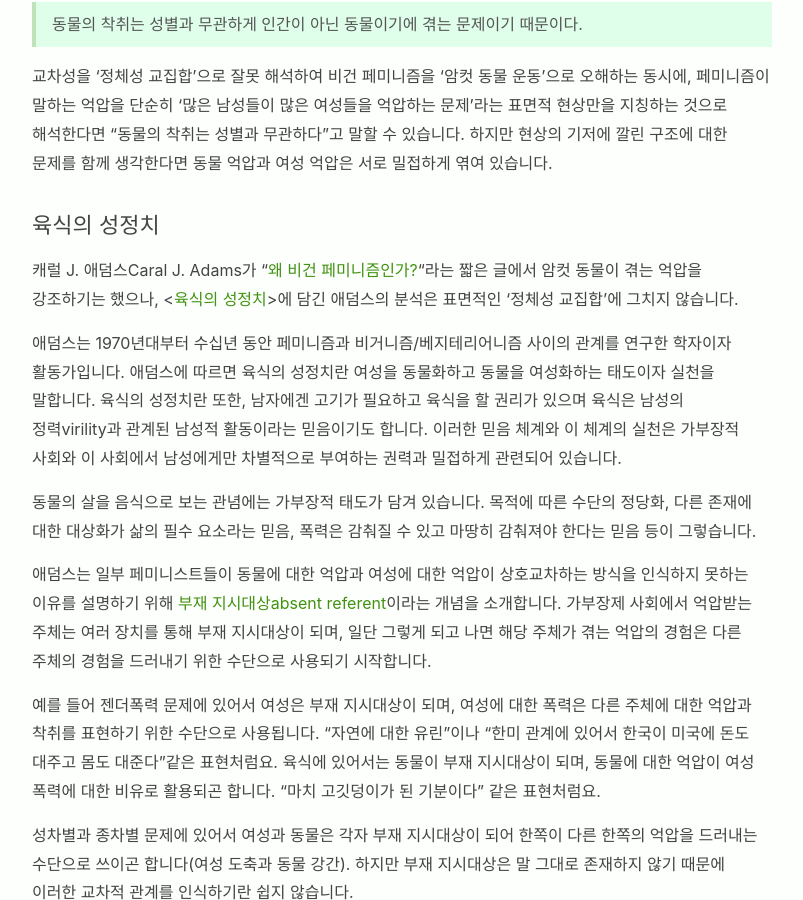
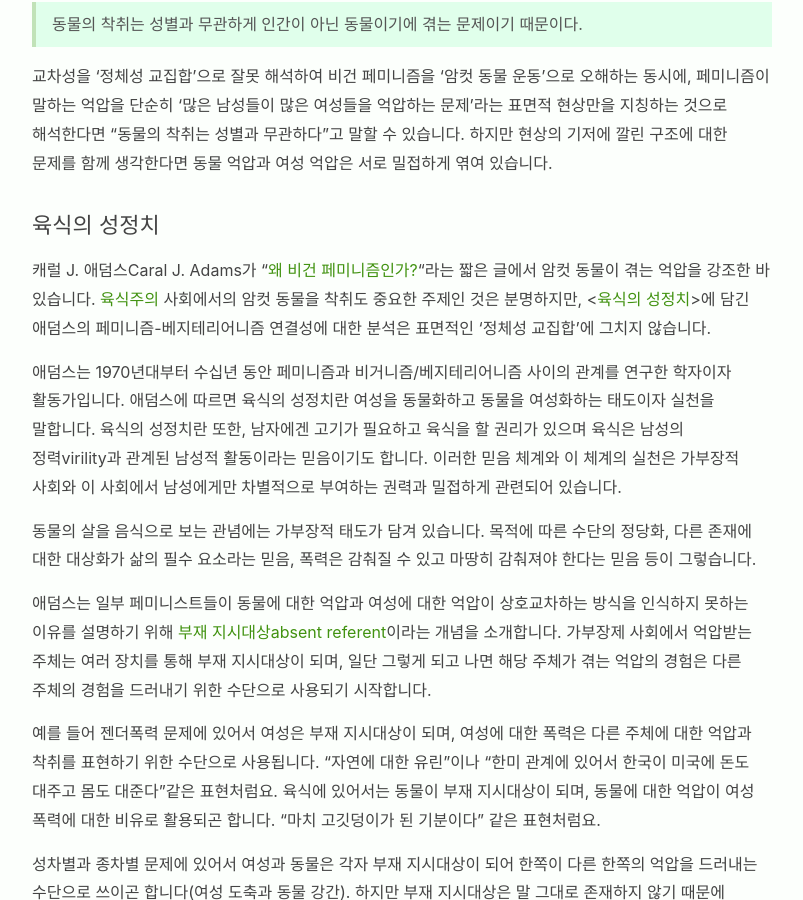
Before and after one commit to veganstudies/veganstudies.github.io, a Jekyll site: the page built from _posts/2019-08-13-on-vegan-feminism.md, in a window 1280 px wide and 900 px high, scrolled down 6345 px. Shown: the whole window, without its empty margins (238-1041 px from the left). Built offline with Jekyll 4.4.1, drawn with Linux system fonts in a browser that asks for light colours.

Commit message:
Update 2019-08-13-on-vegan-feminism.md

```diff
--- a/_posts/2019-08-13-on-vegan-feminism.md
+++ b/_posts/2019-08-13-on-vegan-feminism.md
@@ -258,9 +258,12 @@ date: 2019-08-13 12:00:00 +0900
 
 캐럴 J. 애덤스Caral J. Adams가 "[왜 비건
 페미니즘인가?](https://caroljadams.com/why-vegan-feminist)"라는
-짧은 글에서 암컷 동물이 겪는 억압을 강조하기는 했으나, \<[육식의
+짧은 글에서 암컷 동물이 겪는 억압을 강조한 바 있습니다.
+[육식주의](/terms/carnism.html) 사회에서의 암컷 동물을 착취도 중요한
+주제인 것은 분명하지만, \<[육식의
 성정치](/2020/01/15/the-sexual-politics-of-meat.html)\>에
-담긴 애덤스의 분석은 표면적인 '정체성 교집합'에 그치지 않습니다.
+담긴 애덤스의 페미니즘-베지테리어니즘 연결성에 대한 분석은 표면적인 '정체성
+교집합'에 그치지 않습니다.
 
 애덤스는 1970년대부터 수십년 동안 페미니즘과 비거니즘/베지테리어니즘 사이의
 관계를 연구한 학자이자 활동가입니다. 애덤스에 따르면 육식의 성정치란
```
